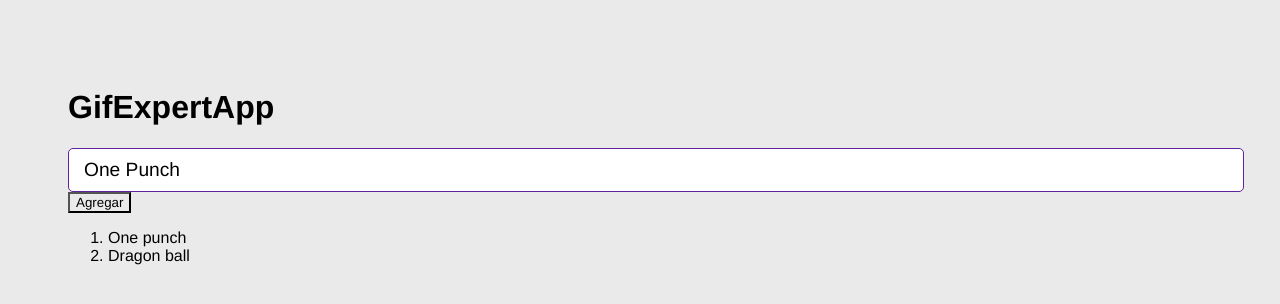
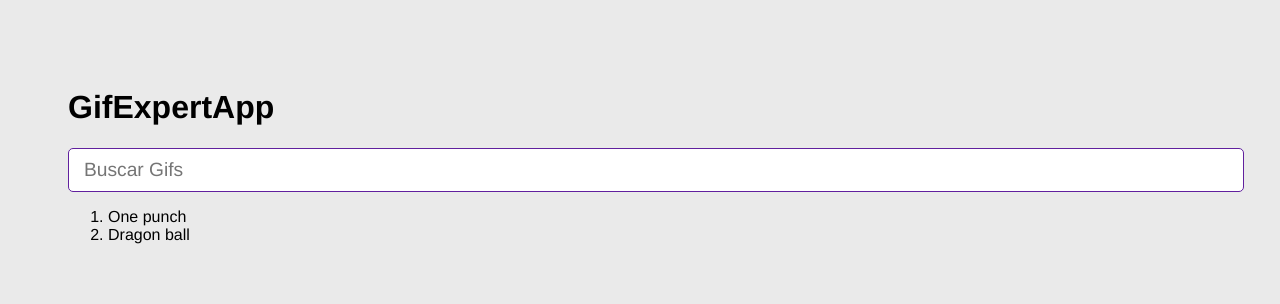
Before and after one commit to BryanG4C0/react-gif-expert, a React (Vite) app: page / in a window 1280 px wide. Shown: the top 304 px of the page. Built offline with nearby package versions, Linux system fonts and the light colour scheme.

Commit message:
Comunicación entre componentes pasando la función de setState

```diff
--- a/src/GifExpertApp.jsx
+++ b/src/GifExpertApp.jsx
@@ -11,22 +11,19 @@
     const onAddCategory = () => {
         const newCategory = 'Valorant'
         //setCategories([...categories, newCategory]);
-        setCategories( cat=> [...cat, newCategory]);
+        setCategories(cat => [...cat, newCategory]);
     };
 
     // Siempre tratar de inicializar el estado
     const [categories, setCategories] = useState(['One punch ', 'Dragon ball']);
 
-    console.log(categories);
     return (
         <>
             <h1>GifExpertApp</h1>
 
             {/* Input */}
-            <AddCategory/>
+            <AddCategory setCategories={setCategories} />
 
-            {/* Listado de Gif */}
-            <button onClick={onAddCategory}>Agregar</button>
             <ol>
                 {categories.map((category, index) => {
                     return (
--- a/src/components/AddCategory.jsx
+++ b/src/components/AddCategory.jsx
@@ -1,8 +1,8 @@
 import { useState } from 'react';
 
 
-export const AddCategory = () => {
-    const [inputValue, setInputValue] = useState('One Punch');
+export const AddCategory = ({ setCategories }) => {
+    const [inputValue, setInputValue] = useState('');
 
     const onInputChange = ({ target }) => {
         setInputValue(target.value);
@@ -10,7 +10,11 @@
 
     const onSubmit = (event) => {
         event.preventDefault();
-        console.log(inputValue);
+
+        console.log(inputValue.trim().length)  ;
+        if (inputValue.trim().length <= 1) return;
+
+        setCategories(categories => [...categories, inputValue]);
     }
 
     return (
```
